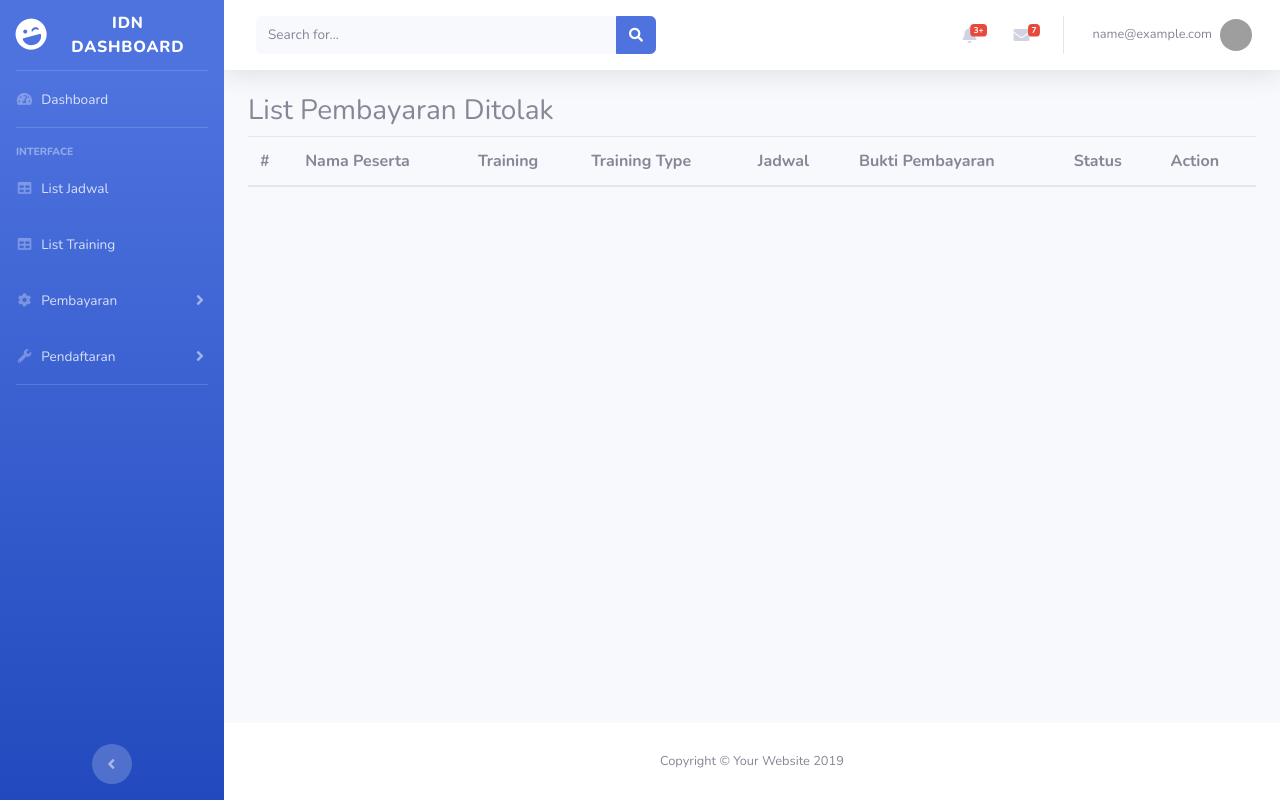
After one commit to ArRosid/idn-dashboard, a Django app: page /course/list_pembayaran_ditolak/ in a window 1280 px wide. The commit adds this page. Run offline with Django 3.2, Linux system fonts and the light colour scheme; the visitor is signed in with stand-in values (Sample User, id 1); data that the repository does not hold is empty; some libraries are stand-ins or nearby versions; grey boxes are pictures that could not be loaded.

Commit message:
Konfirmasi pembayarn, pembyaran ditolak, export belum bayar

```diff
--- a/course/choices.py
+++ b/course/choices.py
@@ -9,13 +9,14 @@ class TrainingType:
     dict_choices = dict([i[::-1] for i in choices])
 
 
-class RegistrationStatus:
+class RegistrationPaymentStatus:
     not_paid = 0
     choices = (
         (0, "Not Paid"),
         (1, "Wait for Confirm"),
         (2, "Paid DP"),
         (3, "Paid Lunas"),
+        (4, "Pembayaran di Tolak"),
     )
 
 
--- a/course/urls.py
+++ b/course/urls.py
@@ -13,6 +13,15 @@ from course.views import (
     add_training,
     UpdateTraining,
     delete_training,
+    list_pembayaran,
+    list_pembayaran_dp_lunas,
+    list_pembayaran_ditolak,
+    konfirmasi_pembayaran_dp,
+    konfirmasi_pembayaran_lunas,
+    hapus_konfirmasi,
+    tolak_pembayaran,
+    list_pendaftar_belum_bayar,
+    export_pendaftar_belum_bayar,
 )
 
 app_name = "course"
@@ -35,4 +44,37 @@ urlpatterns = [
     path("add_training/", add_training, name="add_training"),
     path("update_training/<int:pk>/", UpdateTraining.as_view(), name="update_training"),
     path("delete_training/<int:pk>/", delete_training, name="delete_training"),
+    path("list_pembayaran/", list_pembayaran, name="list_pembayaran"),
+    path(
+        "list_pembayaran_dp_lunas/",
+        list_pembayaran_dp_lunas,
+        name="list_pembayaran_dp_lunas",
+    ),
+    path(
+        "list_pembayaran_ditolak/",
+        list_pembayaran_ditolak,
+        name="list_pembayaran_ditolak",
+    ),
+    path(
+        "konfirmasi_pembayaran_dp/<int:pk>/",
+        konfirmasi_pembayaran_dp,
+        name="konfirmasi_pembayaran_dp",
+    ),
+    path(
+        "konfirmasi_pembayaran_lunas/<int:pk>/",
+        konfirmasi_pembayaran_lunas,
+        name="konfirmasi_pembayaran_lunas",
+    ),
+    path("hapus_konfirmasi/<int:pk>/", hapus_konfirmasi, name="hapus_konfirmasi"),
+    path("tolak_pembayaran/<int:pk>/", tolak_pembayaran, name="tolak_pembayaran"),
+    path(
+        "list_pendaftar_belum_bayar/",
+        list_pendaftar_belum_bayar,
+        name="list_pendaftar_belum_bayar",
+    ),
+    path(
+        "export_pendaftar_belum_bayar/",
+        export_pendaftar_belum_bayar,
+        name="export_pendaftar_belum_bayar",
+    ),
 ]
--- a/course/views.py
+++ b/course/views.py
@@ -1,4 +1,6 @@
+from django.http import HttpResponse
 from django.shortcuts import render, redirect, get_object_or_404, reverse
+from django.db.models import Q
 from django.contrib.auth.decorators import login_required
 from django.contrib.admin.views.decorators import staff_member_required
 from django.contrib import messages
@@ -16,6 +18,7 @@ from course.models import (
     Scheddule,
     MonthYearScheddule,
     DayScheddule,
+    PaymentConfirm,
 )
 from course.choices import TrainingType
 import csv
@@ -81,6 +84,7 @@ def payment_confirm(request, registration_id):
             payment = form.save(commit=False)
             payment.registration = reg
             payment.user = request.user
+            payment.status = 1
             payment.save()
             reg.status = 1
             reg.save()
@@ -205,3 +209,108 @@ def delete_training(request, pk):
     training.delete()
     messages.error(request, "Training berhasil di hapus")
     return redirect("course:list_training")
+
+
+@staff_member_required(login_url="accounts:login")
+def list_pembayaran(request):
+    list_pembayaran = PaymentConfirm.objects.filter(status=1)
+    return render(
+        request, "course/list_pembayaran.html", {"list_pembayaran": list_pembayaran}
+    )
+
+
+@staff_member_required(login_url="accounts:login")
+def list_pembayaran_dp_lunas(request):
+    list_pembayaran = PaymentConfirm.objects.filter(Q(status=2) | Q(status=3))
+    return render(
+        request,
+        "course/list_pembayaran_dp_lunas.html",
+        {"list_pembayaran": list_pembayaran, "title": "List Pembayaran DP / Lunas"},
+    )
+
+
+@staff_member_required(login_url="accounts:login")
+def list_pembayaran_ditolak(request):
+    list_pembayaran = PaymentConfirm.objects.filter(Q(status=4))
+    return render(
+        request,
+        "course/list_pembayaran_dp_lunas.html",
+        {"list_pembayaran": list_pembayaran, "title": "List Pembayaran Ditolak"},
+    )
+
+
+@staff_member_required(login_url="accounts:login")
+def konfirmasi_pembayaran_dp(request, pk):
+    pembayaran = get_object_or_404(PaymentConfirm, pk=pk)
+    pembayaran.registration.status = 2
+    pembayaran.registration.save()
+    pembayaran.status = 2
+    pembayaran.save()
+    return redirect("course:list_pembayaran")
+
+
+@staff_member_required(login_url="accounts:login")
+def konfirmasi_pembayaran_lunas(request, pk):
+    pembayaran = get_object_or_404(PaymentConfirm, pk=pk)
+    pembayaran.registration.status = 3
+    pembayaran.registration.save()
+    pembayaran.status = 3
+    pembayaran.save()
+    return redirect("course:list_pembayaran_dp_lunas")
+
+
+@staff_member_required(login_url="accounts:login")
+def hapus_konfirmasi(request, pk):
+    pembayaran = get_object_or_404(PaymentConfirm, pk=pk)
+    pembayaran.registration.status = 1
+    pembayaran.registration.save()
+    pembayaran.status = 1
+    pembayaran.save()
+    return redirect("course:list_pembayaran_dp_lunas")
+
+
+@staff_member_required(login_url="accounts:login")
+def tolak_pembayaran(request, pk):
+    pembayaran = get_object_or_404(PaymentConfirm, pk=pk)
+    pembayaran.registration.status = 4
+    pembayaran.registration.save()
+    pembayaran.status = 4
+    pembayaran.save()
+    return redirect("course:list_pembayaran_dp_lunas")
+
+
+@staff_member_required(login_url="accounts:login")
+def list_pendaftar_belum_bayar(request):
+    list_pendaftar = Registration.objects.filter(status=0)
+    return render(
+        request, "course/list_pendaftar.html", {"list_pendaftar": list_pendaftar}
+    )
+
+
+@staff_member_required(login_url="accounts:login")
+def export_pendaftar_belum_bayar(request):
+    response = HttpResponse(content_type="text/csv")
+    response["Content-Disposition"] = 'attachment; filename="pendaftar_belum_bayar.csv"'
+
+    writer = csv.writer(response, delimiter=";")
+
+    writer.writerow(["User", "Training", "Training Type", "Jadwal", "No HP", "Email"])
+
+    rows = []
+    list_pendaftar = Registration.objects.filter(status=0)
+    for pendaftar in list_pendaftar:
+        col = []
+        col.append(pendaftar.user.profile.name)
+        col.append(pendaftar.training.name)
+        col.append(pendaftar.get_training_type())
+        col.append(
+            f"{pendaftar.scheddule.day}, {pendaftar.scheddule.month_year.month} {pendaftar.scheddule.month_year.year}"
+        )
+        col.append(pendaftar.user.profile.phone_number)
+        col.append(pendaftar.user.email)
+        rows.append(col)
+
+    for row in rows:
+        writer.writerow(row)
+
+    return response
--- /dev/null
+++ b/templates/course/list_pembayaran_dp_lunas.html
@@ -0,0 +1,55 @@
+{% extends 'base.html' %}
+{% block content %}
+
+
+    <h3>{{ title }}</h3>
+
+    <table class="table">
+  <thead>
+    <tr>
+      <th scope="col">#</th>
+      <th scope="col">Nama Peserta</th>
+      <th scope="col">Training</th>
+      <th scope="col">Training Type</th>
+      <th scope="col">Jadwal</th>
+      <th scope="col">Bukti Pembayaran</th>
+      <th scope="col">Status</th>
+      <th scope="col">Action</th>
+    </tr>
+  </thead>
+  <tbody>
+    {% for pembayaran in list_pembayaran %}
+    <tr>
+      <th scope="row">{{ forloop.counter }}</th>
+      <td>{{ pembayaran.user.profile.name }}</td>
+      <td>{{ pembayaran.registration.training.name }}</td>
+      <td>{{ pembayaran.registration.get_training_type }}</td>
+      <td>{{ pembayaran.registration.scheddule }}</td>
+      <td><a target="_blank" href="{{ pembayaran.proof_of_payment.url }}">Bukti</a> </td>
+      <td>{{ pembayaran.get_status }}</td>
+
+      <td>
+          <div class="btn-group">
+          <button type="button" class="btn btn-primary dropdown-toggle" data-toggle="dropdown" aria-haspopup="true" aria-expanded="false">
+            Action
+          </button>
+          <div class="dropdown-menu">
+              <a class="dropdown-item" href="{% url 'course:konfirmasi_pembayaran_dp' pembayaran.id %}">Konfirmasi DP</a>
+            <div class="dropdown-divider"></div>
+              <a class="dropdown-item" href="{% url 'course:konfirmasi_pembayaran_lunas' pembayaran.id %}">Konfirmasi Lunas</a>
+            <div class="dropdown-divider"></div>
+              <a class="dropdown-item" href="{% url 'course:hapus_konfirmasi' pembayaran.id %}">Hapus Konfirmasi</a>
+            <div class="dropdown-divider"></div>
+              <a class="dropdown-item" href="{% url 'course:tolak_pembayaran' pembayaran.id %}">Tolak Pembayaran</a>
+
+          </div>
+        </div>
+      </td>
+
+    </tr>
+    {% endfor %}
+  </tbody>
+</table>
+
+
+{% endblock %}
--- a/templates/includes/sidebar_admin.html
+++ b/templates/includes/sidebar_admin.html
@@ -21,13 +21,15 @@
       <li class="nav-item">
         <a class="nav-link collapsed" href="#" data-toggle="collapse" data-target="#collapseTwo" aria-expanded="true" aria-controls="collapseTwo">
           <i class="fas fa-fw fa-cog"></i>
-          <span>Components</span>
+          <span>Pembayaran</span>
         </a>
         <div id="collapseTwo" class="collapse" aria-labelledby="headingTwo" data-parent="#accordionSidebar">
           <div class="bg-white py-2 collapse-inner rounded">
-            <h6 class="collapse-header">Custom Components:</h6>
-            <a class="collapse-item" href="buttons.html">Buttons</a>
-            <a class="collapse-item" href="cards.html">Cards</a>
+            <a class="collapse-item" href="{% url 'course:list_pembayaran' %}">Konfirmasi Pembayaran</a>
+            <a class="collapse-item" href="{% url 'course:list_pembayaran_dp_lunas' %}">Pembayaran DP / Lunas</a>
+            <a class="collapse-item" href="{% url 'course:list_pembayaran_ditolak' %}">Pembayaran Ditolak</a>
+            <a class="collapse-item" href="{% url 'course:list_pendaftar_belum_bayar' %}">Belum Bayar</a>
+
           </div>
         </div>
       </li>
@@ -36,57 +38,13 @@
       <li class="nav-item">
         <a class="nav-link collapsed" href="#" data-toggle="collapse" data-target="#collapseUtilities" aria-expanded="true" aria-controls="collapseUtilities">
           <i class="fas fa-fw fa-wrench"></i>
-          <span>Utilities</span>
+          <span>Pendaftaran</span>
         </a>
         <div id="collapseUtilities" class="collapse" aria-labelledby="headingUtilities" data-parent="#accordionSidebar">
           <div class="bg-white py-2 collapse-inner rounded">
-            <h6 class="collapse-header">Custom Utilities:</h6>
-            <a class="collapse-item" href="utilities-color.html">Colors</a>
-            <a class="collapse-item" href="utilities-border.html">Borders</a>
-            <a class="collapse-item" href="utilities-animation.html">Animations</a>
-            <a class="collapse-item" href="utilities-other.html">Other</a>
           </div>
         </div>
       </li>
 
       <!-- Divider -->
       <hr class="sidebar-divider">
-
-      <!-- Heading -->
-      <div class="sidebar-heading">
-        Addons
-      </div>
-
-      <!-- Nav Item - Pages Collapse Menu -->
-      <li class="nav-item">
-        <a class="nav-link collapsed" href="#" data-toggle="collapse" data-target="#collapsePages" aria-expanded="true" aria-controls="collapsePages">
-          <i class="fas fa-fw fa-folder"></i>
-          <span>Pages</span>
-        </a>
-        <div id="collapsePages" class="collapse" aria-labelledby="headingPages" data-parent="#accordionSidebar">
-          <div class="bg-white py-2 collapse-inner rounded">
-            <h6 class="collapse-header">Login Screens:</h6>
-            <a class="collapse-item" href="login.html">Login</a>
-            <a class="collapse-item" href="register.html">Register</a>
-            <a class="collapse-item" href="forgot-password.html">Forgot Password</a>
-            <div class="collapse-divider"></div>
-            <h6 class="collapse-header">Other Pages:</h6>
-            <a class="collapse-item" href="404.html">404 Page</a>
-            <a class="collapse-item" href="blank.html">Blank Page</a>
-          </div>
-        </div>
-      </li>
-
-      <!-- Nav Item - Charts -->
-      <li class="nav-item">
-        <a class="nav-link" href="charts.html">
-          <i class="fas fa-fw fa-chart-area"></i>
-          <span>Charts</span></a>
-      </li>
-
-      <!-- Nav Item - Tables -->
-      <li class="nav-item">
-        <a class="nav-link" href="tables.html">
-          <i class="fas fa-fw fa-table"></i>
-          <span>Tables</span></a>
-      </li>
```
Also changed, not shown: course/models.py (+8 -3 lines), templates/course/list_pembayaran.html (added, +51 -0 lines), templates/course/list_pendaftar.html (added, +51 -0 lines), course/migrations/0012_auto_20200610_0657.py (added).
